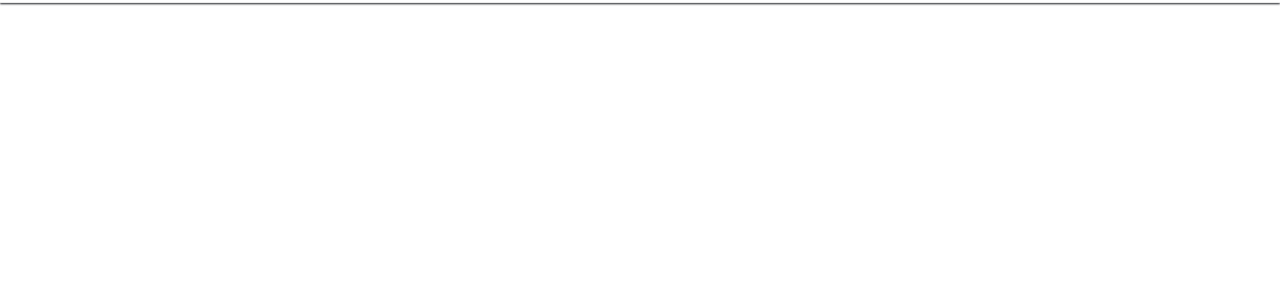
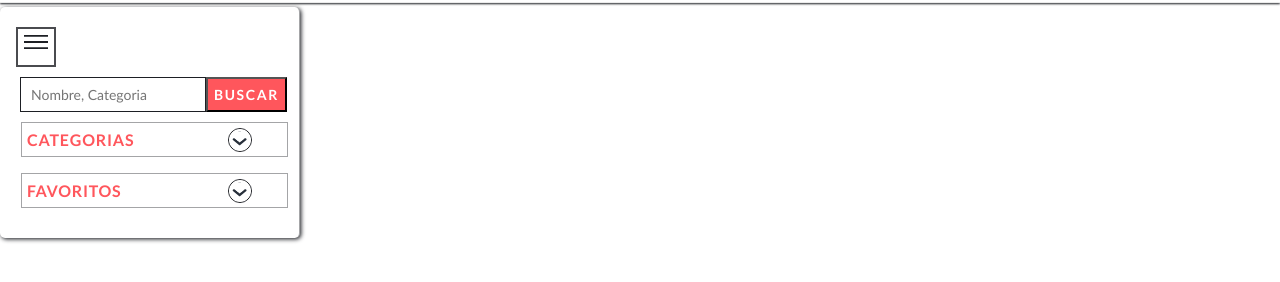
Before and after one commit to brahianf/BooksView, a website built with webpack: page index.html in a window 1280 px wide. Shown: the part 54-336 px from the top of the page. Built offline with nearby package versions, Linux system fonts and the light colour scheme.

Commit message:
Sidebar component

```diff
--- a/index.html
+++ b/index.html
@@ -42,6 +42,34 @@
 
     <section class="home" id="home">
       <div class="home-sidebar">
+        <div class="sidebar-button">
+          <button class="burger-button" id="burger-menu"><img src="src/images/covers/burger-menu.svg" alt="Button Menu"/></button>
+        </div>
+        <div class="sidebar">
+          <div class="primary-search">
+            <form action="" class="search" id="form">
+              <input type="text" name="name" placeholder="Nombre, Categoria"/>
+            </form>
+            <button class="search-button" id="search-button">Buscar</button>
+          </div>
+          <div class="sidebarPlaylist">
+            <div class="sidebarPlaylist-title">
+              <p>Categorias</p>
+              <button class="sidebarPlaylist-title-btn" data-category="Categorias"> <img src="src/images/covers/arrow.svg" alt="Button arrow"></button>
+            </div>
+            <ul class="playlistFriends" id="playlistFriends">
+
+            </ul>
+          </div>
+          <div class="sidebarPlaylist">
+            <div class="sidebarPlaylist-title">
+              <p>Favoritos</p>
+              <button class="sidebarPlaylist-title-btn" data-category="myBoks"> <img src="src/images/covers/arrow.svg" alt="Button arrow"></button>
+            </div>
+            <ul class="sidebarPlaylist-favorites">
+            </ul>
+          </div>
+        </div>
       </div>
 
       <div class="home-primary">
--- /dev/null
+++ b/src/css/burger-menu.css
@@ -0,0 +1,34 @@
+.burger-button{
+  /* width: 30px; */
+  height: 40px;
+  border: 2px solid rgba(29, 31, 36, .8);
+  /* border: .5px solid var(--darkColor); */
+  /* border-radius: 50%; */
+  background-color: var(--lightColor);
+  /* box-shadow: 0px 3px 6px 0px var(--warningColor); */
+  display: block;
+  line-height: 40px;
+  text-align: center;
+  /* position: fixed;
+  z-index: 1;
+  left: 20px;
+  top: 80px; */
+  @media (--small ){
+    top: 160px;
+  }
+}
+
+.burger-button:focus {
+  outline: none;
+}
+
+.burger-button img {
+  width: 24px;
+  height: 24px;
+}
+
+/*
+.icon-menu {
+  color: white;
+  background-color: white;
+} */
--- a/src/css/home-layout.css
+++ b/src/css/home-layout.css
@@ -23,3 +23,32 @@
                             "featuring"; */
     }
   }
+
+  .home.search-active {
+    grid-template-rows: 1fr 150px;
+}
+
+.home-sidebar {
+  vertical-align: super;
+  justify-content: center;
+  box-shadow: 1.2px 1.2px 4px 0px var(--darkColor);
+  color: var(--lightColor);
+  padding: 1em;
+  padding-top: 20px;
+  margin-top: 4px;
+  box-sizing: border-box;
+  width: 100%;
+  height: 100%;
+  border: 0px;
+  border-right: 1.4px solid rgba(29, 31, 36, .4);
+  border-radius: 5px;
+  transition: .5s;
+}
+
+.home-sidebar.minWidth{
+  width: 80px;
+}
+
+.home-sidebar.maxWidth{
+  width: 100%;
+}
--- a/src/css/home.css
+++ b/src/css/home.css
@@ -6,3 +6,6 @@
 @import './logo.css';
 @import './user.css';
 @import './home-layout.css';
+@import './sidebar.css';
+@import './burger-menu.css';
+@import './search.css';
--- /dev/null
+++ b/src/css/search.css
@@ -0,0 +1,67 @@
+.search {
+  /* margin: 10px; */
+  width: 100%;
+}
+
+.search input {
+  background: var(--lightColor);
+  font-family: "Lato";
+  padding: 10px;
+  /* border-radius: 10px; */
+  height: 35px;
+  width: 100%;
+  border: 1px solid #1D1F24;
+  /* box-shadow: 0 0 10px #f0f0f0; */
+  box-sizing: border-box;
+  font-style: normal;
+  font-weight: normal;
+  font-size: 14px;
+  line-height: 22px;
+  /* identical to box height, or 157% */
+  color: #1D1F24;
+  mix-blend-mode: normal;
+  /* opacity: 0.4; */
+}
+.primary-search {
+  display: flex;
+  flex-direction: row;
+  /* justify-content: space-evenly; */
+  align-items: center;
+  vertical-align: middle;
+  justify-content: center;
+  width: 100%;
+  height: 35px;
+  margin: 10px 4px;
+  box-sizing: border-box;
+  @media (--small ){
+    /* justify-content: center; */
+    margin: 10px 0;
+    grid-area: search;
+    grid-column: 1 / -1;
+    justify-content: center;
+    flex-direction: column;
+    height: min-content;
+    /* grid: 1/-1; */
+  }
+}
+
+.search-button {
+  height: 35px;
+  width: 40%;
+  border-radius: 0px;
+  background: var(--warningColor);
+  font-family: "Lato";
+  font-style: normal;
+  font-weight: bold;
+  font-size: 14px;
+  line-height: 16px;
+  /* identical to box height */
+  text-align: center;
+  letter-spacing: 1.6px;
+  text-transform: uppercase;
+  color: #FFFFFF;
+  cursor: pointer;
+  @media (--small ){
+    width: 100%;
+  }
+}
--- /dev/null
+++ b/src/css/sidebar.css
@@ -0,0 +1,123 @@
+/*Sidebar*/
+.sidebar {
+  transition: .5s;
+  @media (--small ){
+    display: none;
+    transition: .5s;
+  }
+}
+
+.sidebar.hide {
+  display: none;
+  transition: .5s;
+}
+
+.sidebar.show{
+  display: block;
+  transition: .5s;
+}
+
+.sidebarPlaylist{
+  margin: 10px 0;
+}
+
+.sidebarPlaylist-title {
+  display: flex;
+  flex-direction: row;
+  justify-content: space-between;
+  align-items: center;
+  width: 100%;
+  height: 35px;
+  background-color: var(--lightColor);
+  margin: 5px;
+  padding: 5px;
+  border: 1.5px solid rgba(29, 31, 36, .4);
+  box-sizing: border-box;
+  @media (--small ){
+    background-color: var(--lightColor);
+    color: var(--darkColor);
+    font-size: 14px;
+    margin: 2px;
+    padding: 2px;
+  }
+}
+
+.sidebarPlaylist-title p {
+  font-family: "Lato";
+  font-style: normal;
+  font-weight: 600;
+  font-size: 16px;
+  line-height: 24px;
+  text-align: center;
+  letter-spacing: 0.8px;
+  text-transform: uppercase;
+  color: #FF565C;
+  margin: 0;
+}
+
+.sidebarPlaylist-title h2 {
+  margin: 0px;
+  width: min-content;
+  @media (--small ){
+    color: var(--darkColor);
+    font-size: 14px;
+  }
+}
+
+.sidebarPlaylist-title-btn {
+  margin: 0 30px;
+  border: .8px solid var(--darkColor);
+  border-radius: 50%;
+  padding: 0;
+  height: 24px;
+  width: 24px;
+  @media (--small ){
+    margin: 0 10px;
+    border: 1.2px solid var(--darkColor);
+  }
+}
+
+.sidebarPlaylist-title-btn img{
+  margin: 0;
+  border: none;
+  border-radius: 50%;
+  width: 100%;
+  height: 100%;
+  transform: rotate(90deg);
+}
+
+.sidebarPlaylist-title-btn img:hover{
+  cursor: pointer;
+  box-shadow: 1.2px 1.2px 4px 0px var(--darkColor);
+}
+
+.sidebarPlaylist-title-btn:focus {
+  outline: none;
+}
+
+.sidebarPlaylist-favorites{
+  margin: 10px;
+  padding: 0;
+  width: 100%;
+  @media (--small ){
+    display: none;
+  }
+}
+
+.sidebarPlaylist-favorites a{
+  display: flex;
+  width: 100;
+  color: var(--lightColor);
+  text-decoration: none;
+  font-size: .8em;
+  margin-bottom: 7px;
+}
+
+.sidebarPlaylist-favorites.is-active {
+  display: flex;
+  flex-direction: column;
+}
+
+.sidebarPlaylist-favorites.is-desactive {
+  display: none;
+}
```
Also changed, not shown: dist/css/home.css.
